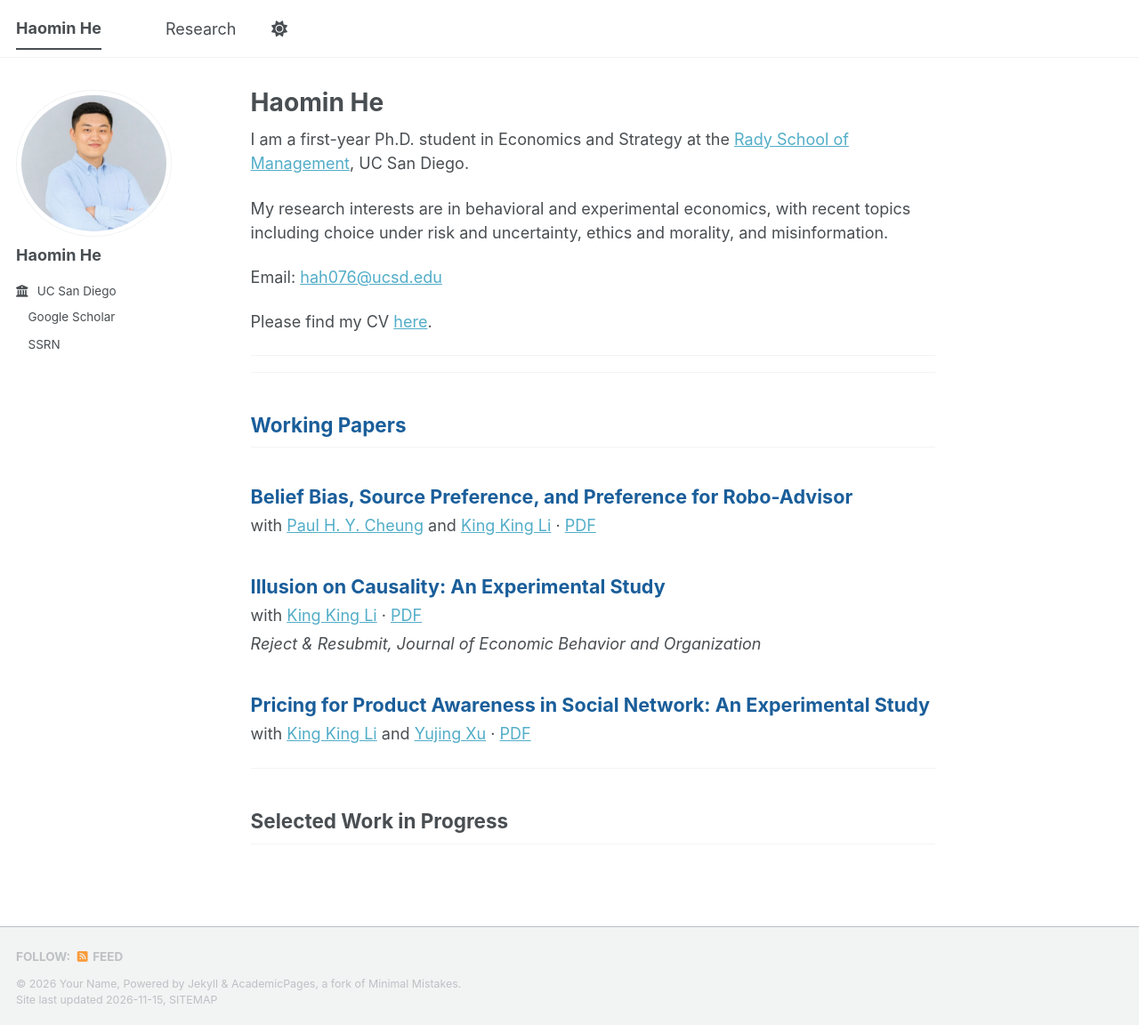
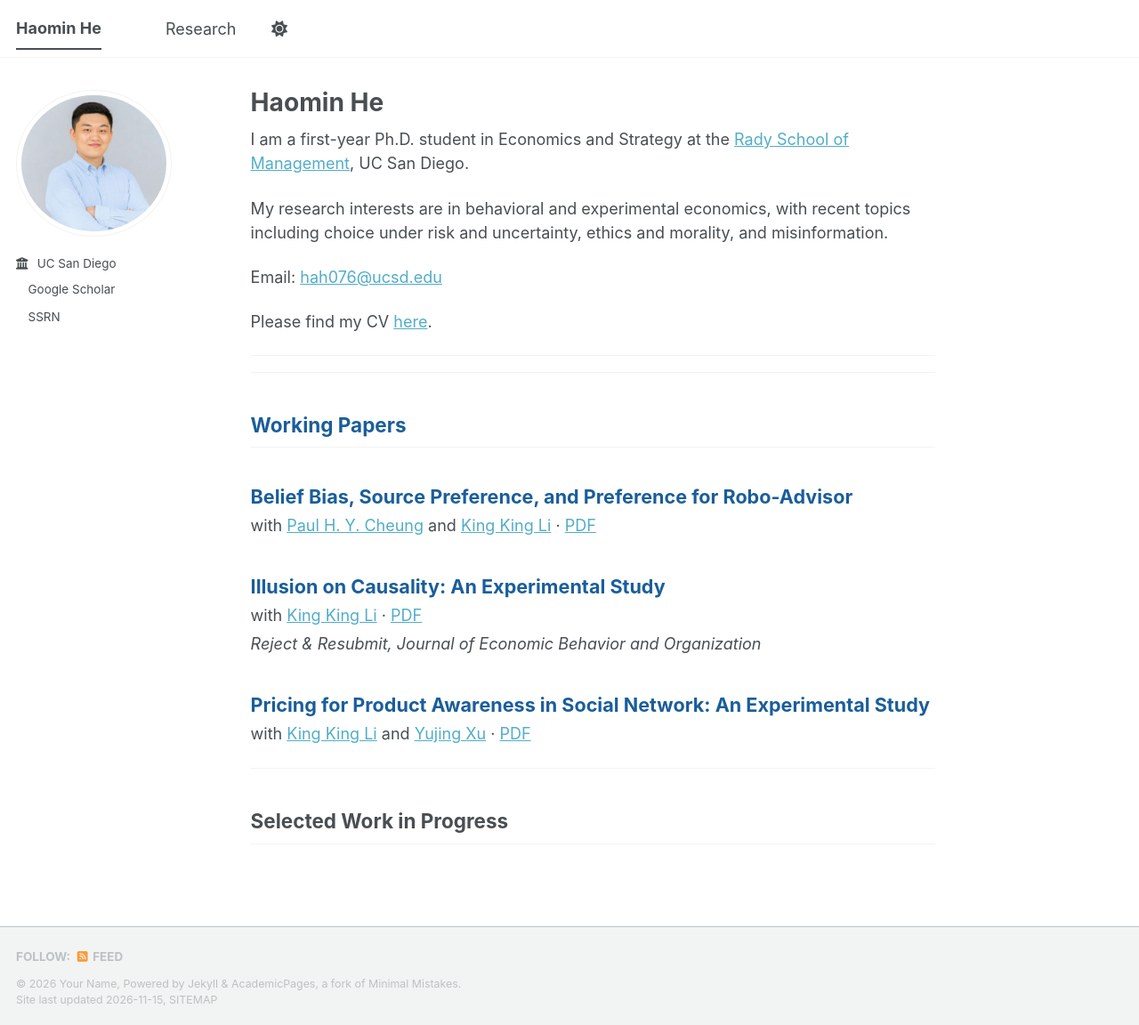
Before and after one commit to haomin-he/haomin-he.github.io, a Jekyll site: the page built from _pages/about.md, in a window 1280 px wide and 1152 px high. Shown: the whole window at 89% size. Built offline with Jekyll 4.4.1, drawn with Linux system fonts in a browser that asks for light colours; a script bundle is joined from its source files by our own code; a style sheet for code colours, icons or effects is not loaded.

Commit message:
Update _config.yml

```diff
--- a/_config.yml
+++ b/_config.yml
@@ -24,7 +24,7 @@ repository               : "academicpages/academicpages.github.io"
 author:
   # Biographic information
   avatar           : "bio-photo.png"
-  name             : "Haomin He"
+  name             : # "Haomin He"
   pronouns         : # example: "she/her"
   bio              : ""
   location         : #
```
